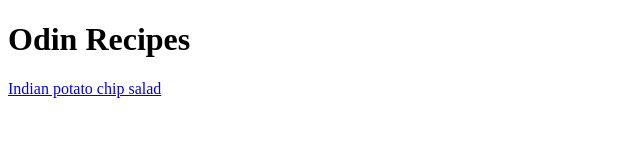
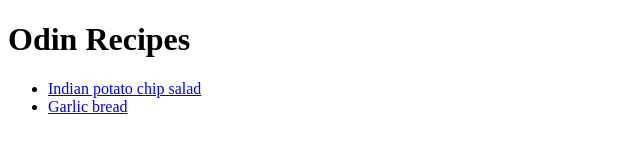
Before and after one commit to BMCARDONA/odin-recipes, a plain HTML site: page index.html in a window 1280 px wide. Shown: the whole page, without its empty margins (0-640 px from the left). Drawn offline with Linux system fonts and the light colour scheme.

Commit message:
Add garlic_bread.html to index.html

```diff
--- a/index.html
+++ b/index.html
@@ -7,7 +7,15 @@
   <title>Document</title>
 </head>
 <body>
+
   <h1>Odin Recipes</h1>
-  <a href="./recipes/indian_potato_chip_salad.html">Indian potato chip salad</a>
+  <ul>
+    <li>
+        <a href="./recipes/indian_potato_chip_salad.html">Indian potato chip salad</a>
+    </li>
+    <li>
+        <a href="./recipes/garlic_bread.html">Garlic bread</a>
+    </li>
+  </ul>
 </body>
 </html>
```
Also changed, not shown: recipes/garlic_bread.html (added).
